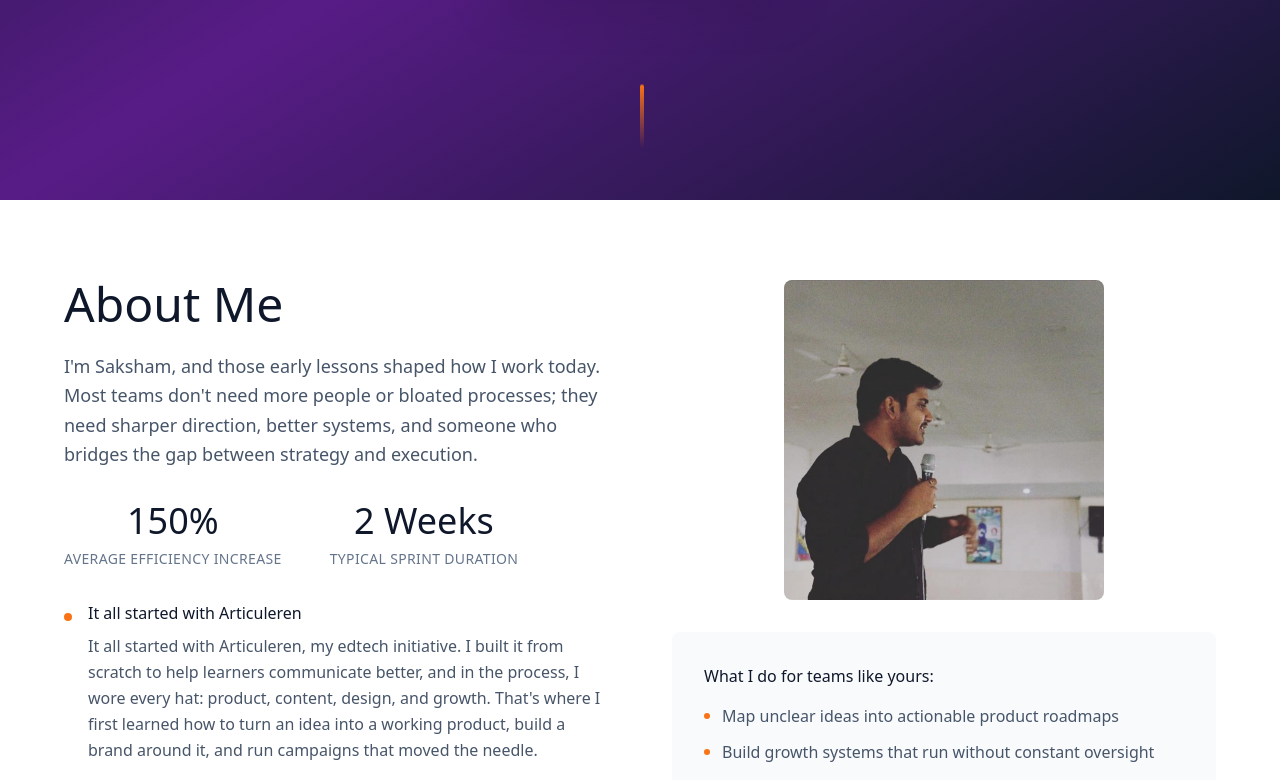
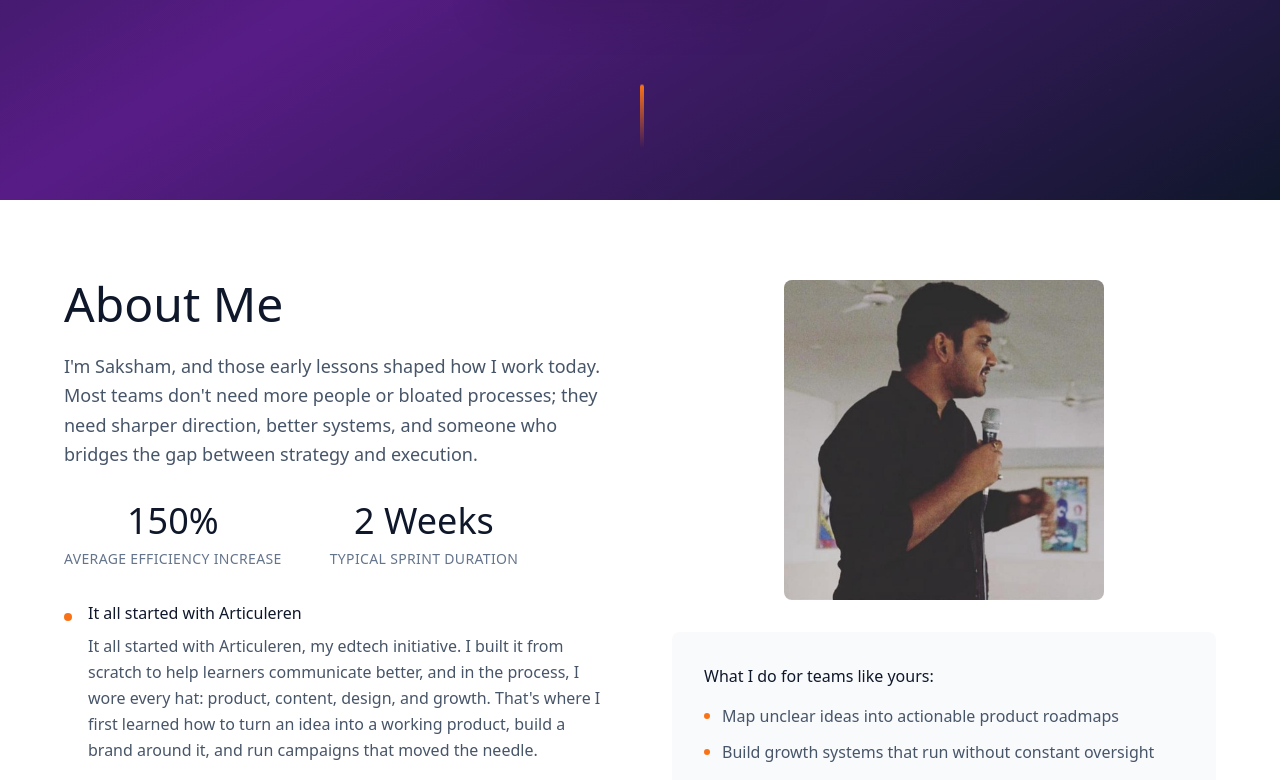
Before and after one commit to SakshamChauhan23/growth-sprint-studio, a React (Vite) app: page / in a window 1280 px wide. Shown: the part 600-1380 px from the top of the page. Built offline with nearby package versions, Linux system fonts and the light colour scheme.

Commit message:
Update About Me section
Updated the About Me section with a new image and provided content.

```diff
--- a/src/components/WhySection.tsx
+++ b/src/components/WhySection.tsx
@@ -63,7 +63,7 @@ const WhySection = () => {
               <div className="relative">
                 <div className="w-80 h-80 rounded-lg mx-auto overflow-hidden">
                   <img
-                    src="/lovable-uploads/9509828b-99de-44d4-adcd-c9f4b73c4e6e.png"
+                    src="/lovable-uploads/b2f89dab-e169-4505-a629-4530f5989b23.png"
                     alt="Saksham speaking at an event"
                     className="w-full h-full object-cover"
                   />
```
Also changed, not shown: public/lovable-uploads/b2f89dab-e169-4505-a629-4530f5989b23.png (added).
